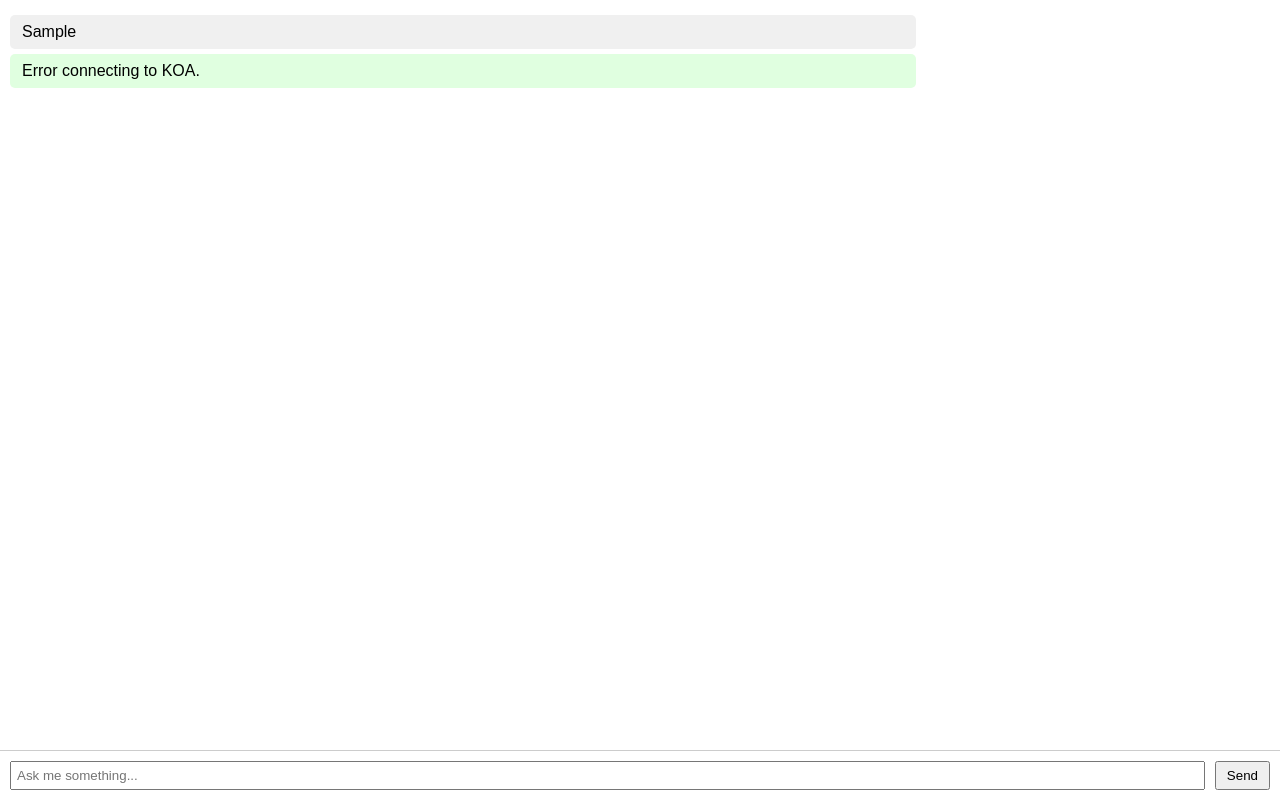
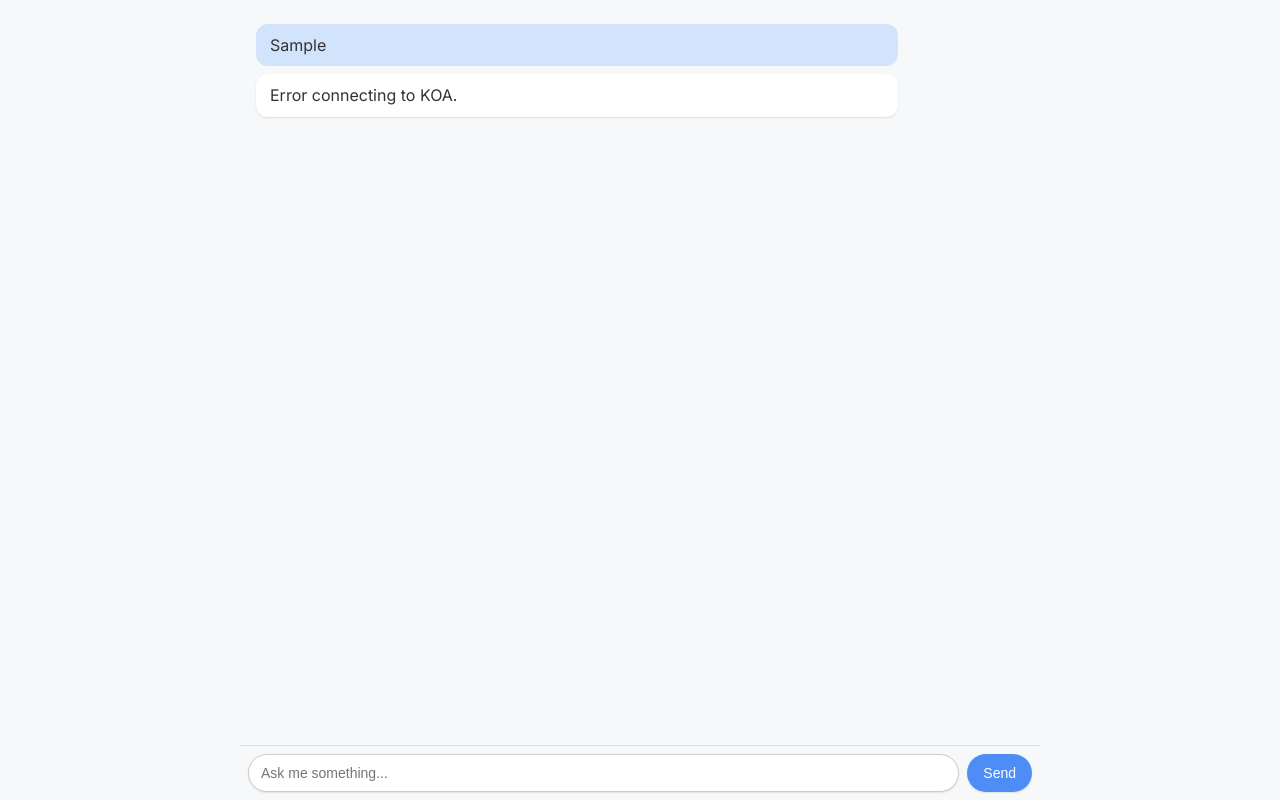
Before and after one commit to Pumarola/CHATBOT, a plain HTML site: page index.html in a window 1280 px wide. Both pictures are taken after typing "Sample" into the empty fields and a click on the button "Send". Drawn offline with Linux system fonts and the light colour scheme; no server answers.

Commit message:
Improve chatbot UI

```diff
--- a/index.html
+++ b/index.html
@@ -2,15 +2,24 @@
 <html lang="en">
 <head>
   <meta charset="UTF-8" />
+  <meta name="viewport" content="width=device-width, initial-scale=1.0" />
   <title>KOA - Virtual Instructor</title>
+  <link rel="preconnect" href="https://fonts.googleapis.com" />
+  <link rel="preconnect" href="https://fonts.gstatic.com" crossorigin />
+  <link href="https://fonts.googleapis.com/css2?family=Inter:wght@400;600&display=swap" rel="stylesheet" />
   <link rel="stylesheet" href="style.css" />
 </head>
 <body>
   <div id="chatbot">
     <div id="chat-window"></div>
     <div id="input-area">
-      <input id="user-input" type="text" placeholder="Ask me something..." />
-      <button id="send-btn">Send</button>
+      <input
+        id="user-input"
+        type="text"
+        placeholder="Ask me something..."
+        autocomplete="off"
+      />
+      <button id="send-btn" type="button">Send</button>
     </div>
   </div>
   <script src="script.js"></script>
--- a/script.js
+++ b/script.js
@@ -5,7 +5,7 @@ const sendBtn = document.getElementById('send-btn');
 function addMessage(text, sender) {
   const div = document.createElement('div');
   div.className = `message ${sender}`;
-  div.textContent = text;
+  div.innerHTML = text;
   chatWindow.appendChild(div);
   chatWindow.scrollTop = chatWindow.scrollHeight;
 }
--- a/style.css
+++ b/style.css
@@ -1,43 +1,79 @@
-html, body {
+html,
+body {
   margin: 0;
   padding: 0;
   height: 100%;
-  font-family: sans-serif;
+  font-family: 'Inter', sans-serif;
+  background-color: #f7f8fa;
+  color: #333;
 }
+
 #chatbot {
   display: flex;
   flex-direction: column;
   height: 100vh;
+  max-width: 800px;
+  margin: 0 auto;
 }
+
 #chat-window {
   flex: 1;
   overflow-y: auto;
-  padding: 10px;
+  padding: 16px;
 }
+
 #input-area {
   display: flex;
-  border-top: 1px solid #ccc;
-  padding: 10px;
+  padding: 8px;
+  border-top: 1px solid #ddd;
+  background-color: #f7f8fa;
 }
+
 #user-input {
   flex: 1;
-  padding: 5px;
+  padding: 10px 12px;
+  border: 1px solid #ccc;
+  border-radius: 20px;
+  box-shadow: 0 1px 2px rgba(0, 0, 0, 0.1);
+  font-size: 14px;
+  outline: none;
 }
+
+#user-input:focus {
+  border-color: #b1c9ff;
+}
+
 #send-btn {
-  margin-left: 10px;
-  padding: 5px 10px;
+  margin-left: 8px;
+  padding: 0 16px;
+  border: none;
+  background-color: #4e8df5;
+  color: #fff;
+  border-radius: 20px;
+  font-size: 14px;
+  cursor: pointer;
+  box-shadow: 0 1px 2px rgba(0, 0, 0, 0.1);
 }
+
+#send-btn:hover {
+  background-color: #3c7ae4;
+}
+
 .message {
-  margin: 5px 0;
-  padding: 8px 12px;
-  border-radius: 5px;
-  max-width: 70%;
+  margin: 8px 0;
+  padding: 10px 14px;
+  border-radius: 12px;
+  max-width: 80%;
+  line-height: 1.4;
 }
+
 .user {
   align-self: flex-end;
-  background-color: #f0f0f0;
+  background-color: #d2e3fc;
 }
+
 .assistant {
   align-self: flex-start;
-  background-color: #e0ffe0;
+  background-color: #ffffff;
+  box-shadow: 0 1px 2px rgba(0, 0, 0, 0.1);
 }
```
